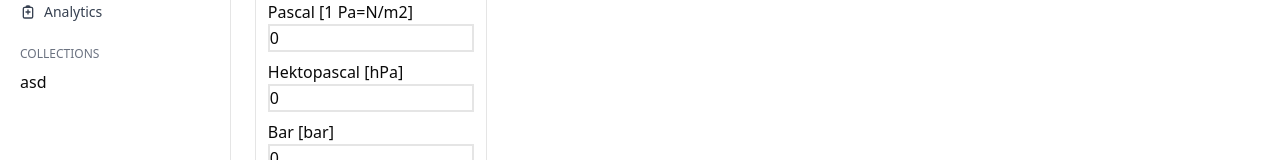
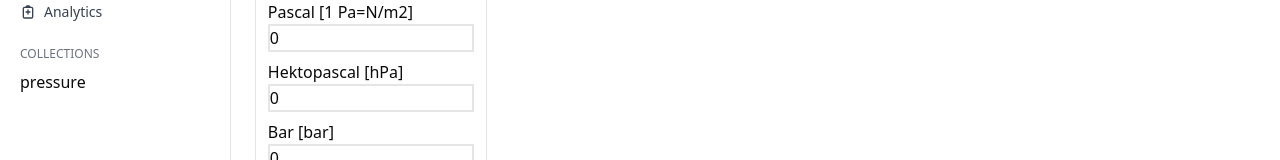
Before and after one commit to PiotrCembrowski/uniter, a Next.js app: page /pressure in a window 1280 px wide. Shown: the part 146-306 px from the top of the page. Built offline with nearby package versions, Linux system fonts and the light colour scheme; what next-redux-wrapper would draw is missing.

Commit message:
making sidebar dynamic

```diff
--- a/app/components/sidebar/SideBar.tsx
+++ b/app/components/sidebar/SideBar.tsx
@@ -3,7 +3,7 @@ import NavItem from "./NavItem";
 import { LayoutGrid } from "lucide-react";
 import UnitTypes from "./UnitTypes";
 
-const SideBar = () => {
+const SideBar = ({ unitTable }) => {
   return (
     <div className="w-64 border-r bg-white">
       <div className="p-4">
@@ -56,7 +56,7 @@ const SideBar = () => {
           <div className="px-3 text-xs font-medium uppercase text-gray-500">
             Collections
           </div>
-          <UnitTypes text="asd" />
+          <UnitTypes unitTable={unitTable} />
         </div>
       </nav>
     </div>
--- a/app/components/sidebar/UnitTypes.tsx
+++ b/app/components/sidebar/UnitTypes.tsx
@@ -1,8 +1,8 @@
-const UnitTypes = ({ text }) => {
+const UnitTypes = ({ unitTable }) => {
   return (
     <div className="mt-2">
       <h5 className="cursor-pointer hover:text-gray-700 dark:hover:text-gray-300 ml-3 my-1">
-        {text}
+        {unitTable}
       </h5>
     </div>
   );
--- a/app/pressure/page.tsx
+++ b/app/pressure/page.tsx
@@ -4,7 +4,7 @@ import Dashboard from "../components/Dashboard";
 const PressureDash = () => {
   return (
     <div className="flex">
-      <SideBar />
+      <SideBar unitTable="pressure" />
       <div>
         <Dashboard dashType="pressure" />
       </div>
```
